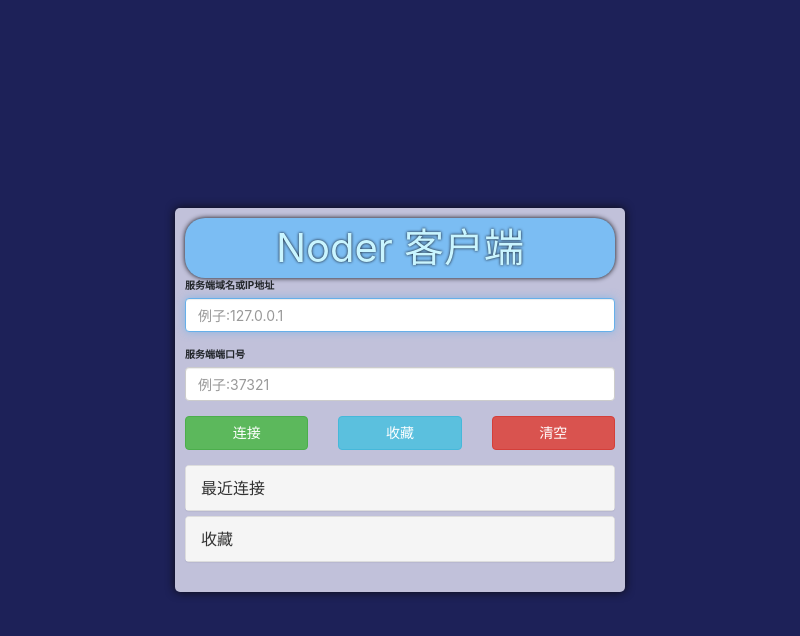
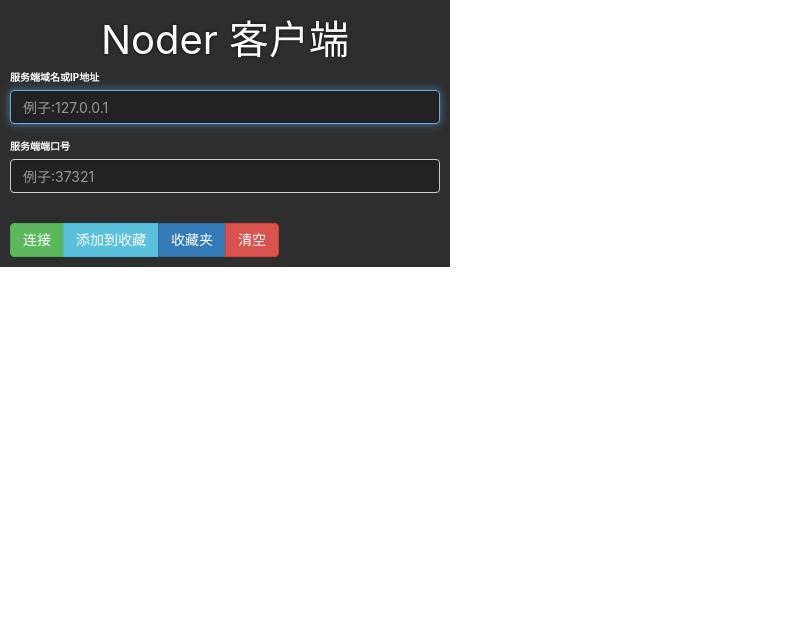
Before and after one commit to sb-child/Noder_frontend_electron, an Electron app: page html/index.html in a window 800 px wide. Drawn offline with nearby package versions, Linux system fonts and the light colour scheme; no server answers; files whose address does not match are found by name.

Commit message:
adjust ui

```diff
--- a/html/index.html
+++ b/html/index.html
@@ -48,9 +48,11 @@
                         placeholder="例子:37321"
                     />
                 </div>
-                <div class="row clearfix" id="btns_1"></div>
                 <br />
-                <div class="panel-group" id="srv_panel">
+                <div class="btn-group my_btn_group" id="btns_1"></div>
+                <br />
+
+                <!-- <div class="panel-group" id="srv_panel">
                     <div class="panel panel-default">
                         <div class="panel-heading">
                             <a
@@ -85,7 +87,7 @@
                             <div class="panel-body">todo</div>
                         </div>
                     </div>
-                </div>
+                </div> -->
                 <div class="diag_hide diag_an" id="conn_diag">
                     <div class="diag_mask"></div>
                     <div class="connect_diag" id="connect_diag">
@@ -115,20 +117,21 @@
         <script>
             [
                 ["连接", "btn-success", "connect_btn"],
-                ["收藏", "btn-info", "collect_btn"],
+                ["添加到收藏", "btn-info", "add_collect_btn"],
+                ["收藏夹", "btn-default", "collects_btn"],
                 ["清空", "btn-danger", "clear_btn"],
             ].forEach((element) => {
                 $("#btns_1").html(
                     $("#btns_1").html() +
-                        '<div class="col-md-4 column"><button type="button" ' +
-                        'class="btn btn-default btn-block btn-primary ' +
+                        '<button type="button" ' +
+                        'class="btn btn-default btn-primary ' +
                         element[1] +
                         '"' +
                         'id="' +
                         element[2] +
                         '">' +
                         element[0] +
-                        "</button></div>"
+                        "</button>"
                 );
             });
         </script>
--- a/html/script/pg_index.js
+++ b/html/script/pg_index.js
@@ -1,14 +1,21 @@
 function set_board_pos() {
-    var bd = document.getElementById("bg");
+    var bd = document.getElementById("table_right");
     var w = bd.clientWidth;
     var h = bd.clientHeight;
-    ["table_right", "connect_diag"].forEach((element) => {
-        var tb = document.getElementById(element);
-        var w1 = tb.clientWidth;
-        var h1 = tb.clientHeight;
-        $("#" + element).css("top", h / 2 - h1 / 2);
-        $("#" + element).css("left", w / 2 - w1 / 2);
-    });
+    // ["connect_diag"].forEach((element) => {
+    //     var tb = document.getElementById(element);
+    //     var w1 = tb.clientWidth;
+    //     var h1 = tb.clientHeight;
+    //     $("#" + element).css("top", 10);
+    //     $("#" + element).css("left", 10);
+    //     // $("#" + element).css("bottom", h1 - 20);
+    //     // $("#" + element).css("right", w1 - 20);
+    // });
+    const { remote } = require("electron");
+    thiswd = remote.getCurrentWindow();
+    // var w = innerWidth;
+    // var h = innerHeight;
+    thiswd.setSize(w, h);
 }
 function set_diag_title(t) {
     $("#diag_title").text(t);
@@ -90,23 +97,37 @@ function connect_to_server(ip, port) {
     };
 }
 $(function () {
+    const { remote } = require("electron");
+    thiswd = remote.getCurrentWindow();
+    thiswd.resizable = true;
     set_board_pos();
-    window.onresize = () => {
-        set_board_pos();
-    };
-    var timer = setInterval(() => {
-        set_board_pos();
-    }, 200);
-    $("#connect_btn").on("click", () => {
+    // window.onresize = () => {
+    //     set_board_pos();
+    // };
+    thiswd.resizable = false;
+    // var timer = setInterval(() => {
+    //     set_board_pos();
+    // }, 200);
+    $("button").on("click", (jq) => {
+        switch (jq.target.id) {
+            case "connect_btn":
                 set_diag_status("show");
                 set_diag_title("连接中...");
                 c_ip = $("#inp_server_ip").val();
                 c_port = $("#inp_server_port").val();
                 set_diag_text("连接到 " + c_ip + ":" + c_port);
                 connect_to_server(c_ip, c_port);
-    });
-    $("#clear_btn").on("click", () => {
+                break;
+            case "clear_btn":
                 $("#inp_server_ip").val("");
                 $("#inp_server_port").val("");
+                break;
+            default:
+                break;
+        }
     });
+    // $("#connect_btn").on("click", () => {});
+    // $("#clear_btn").on("click", () => {});
+    $("input").css("background", "rgb(34, 34, 34)");
+    $("input").css("color", "rgb(226, 226, 226)");
 });
--- a/html/script/workspace.js
+++ b/html/script/workspace.js
@@ -136,6 +136,10 @@ function update_menu() {
     }
 }
 $(() => {
+    const { remote } = require("electron");
+    thiswd = remote.getCurrentWindow();
+    thiswd.resizable = true;
+
     set_tbar_items(ui_toolbar_items);
     update_menu();
     var timer = setInterval(() => {
--- a/html/style/index.css
+++ b/html/style/index.css
@@ -9,32 +9,32 @@ body {
 .bg {
     /* width: 100%;
     height: 100%; */
-    background-color: #1d2158;
+    /* background-color: #2e2e2e; */
     width: 100%;
     height: 100%;
     display: block;
-    position: fixed;
+    /* position: fixed; */
 }
 .b_left_text {
     font-size: 30pt;
-    color: #c9f5ff;
+    color: #ffffff;
     text-shadow: 0 0 3px #0c0b11;
-    background-color: #7bbdf3;
+    /* background-color: #7bbdf3;
     border-radius: 20px;
-    box-shadow: 0 0 5px #0c0b11;
+    box-shadow: 0 0 5px #0c0b11; */
 }
 .b_left {
     background-color: cornflowerblue;
 }
 .b_right {
-    background-color: #c1c1da;
+    background-color: #2e2e2e;
     /* height: 100%; */
     position: fixed;
     height: auto;
     width: 450px;
     padding: 10px;
-    box-shadow: 0 0 10px #0c0b11;
-    border-radius: 5px;
+    /* box-shadow: 0 0 10px #0c0b11; */
+    /* border-radius: 5px; */
     transition: all 0.3s;
     /* -moz-transition: all 0.3s;
     -webkit-transition: all 0.3s;
@@ -42,8 +42,10 @@ body {
 }
 .connect_diag {
     position: fixed;
-    width: 500px;
-    height: 200px;
+    left: 10px;
+    top: 10px;
+    width: calc(100% - 20px);
+    height: calc(100% - 70px);
     background-color: #393742d8;
     border-radius: 15px;
     border: 1px solid #a9ffff;
@@ -56,7 +58,7 @@ body {
     height: 100%;
     top: 0px;
     left: 0px;
-    background-color: #77738d80;
+    background-color: #22212780;
 }
 .diag_show {
     /* user-select: auto; */
@@ -67,7 +69,17 @@ body {
     /* user-select: none; */
     pointer-events: none;
     opacity: 0%;
+    height: 0px;
 }
 .diag_an {
     transition: all 0.3s;
 }
+.my_btn_group{
+    width: 100%;
+}
+label {
+    color: rgb(255, 255, 255);
+}
+input {
+    background: #2e2e2e;
+}
--- a/package.json
+++ b/package.json
@@ -11,7 +11,7 @@
   "author": "sbchild",
   "license": "GPL-3.0-or-later",
   "devDependencies": {
-    "electron": "^10.1.5"
+    "electron": "^11.0.1"
   },
   "dependencies": {
     "@neos21/bootstrap3-glyphicons": "^1.0.4",
```
Also changed, not shown: main.js (+4 -4 lines), README.md, 1 other file. Lines whose indentation alone changed are shown as unchanged.
